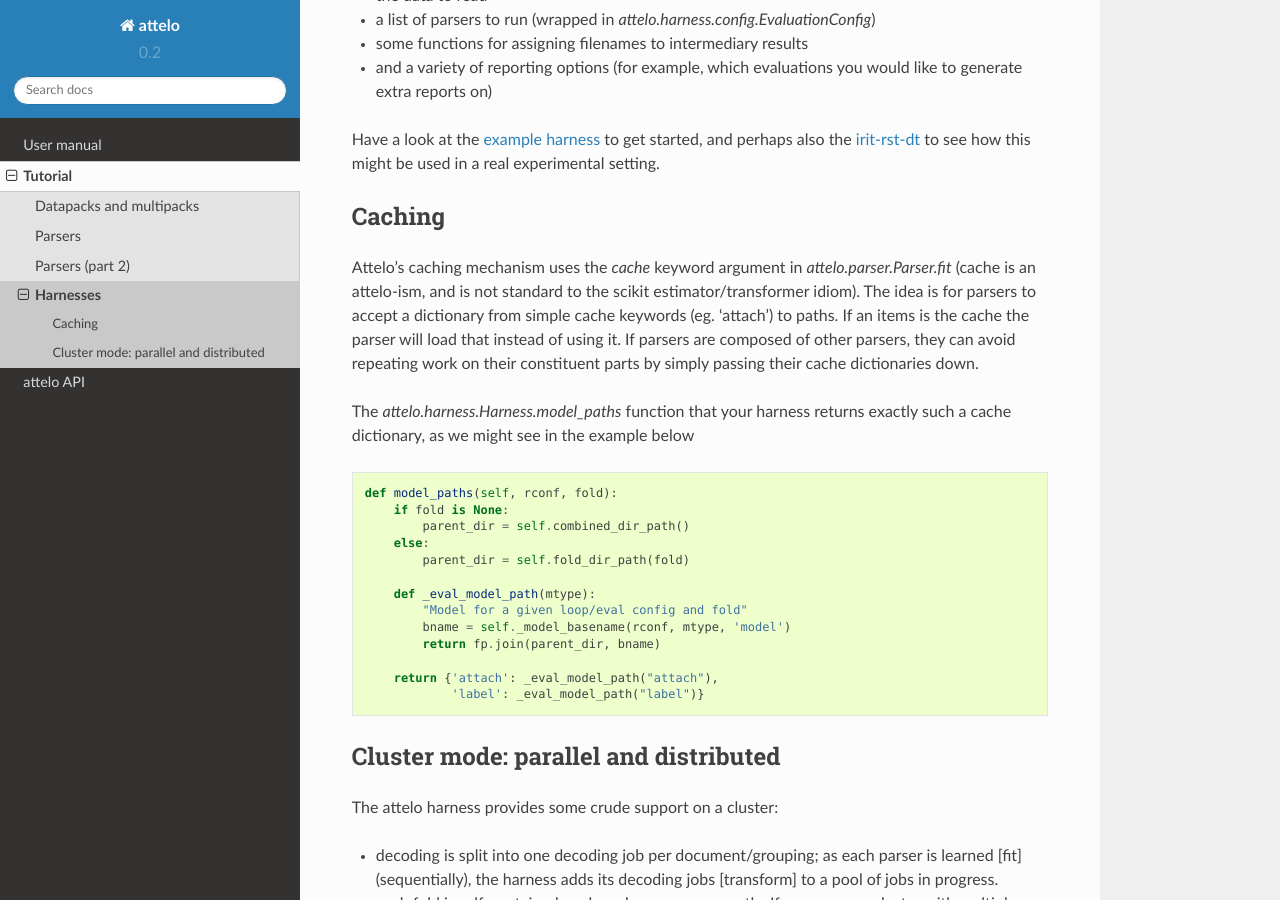
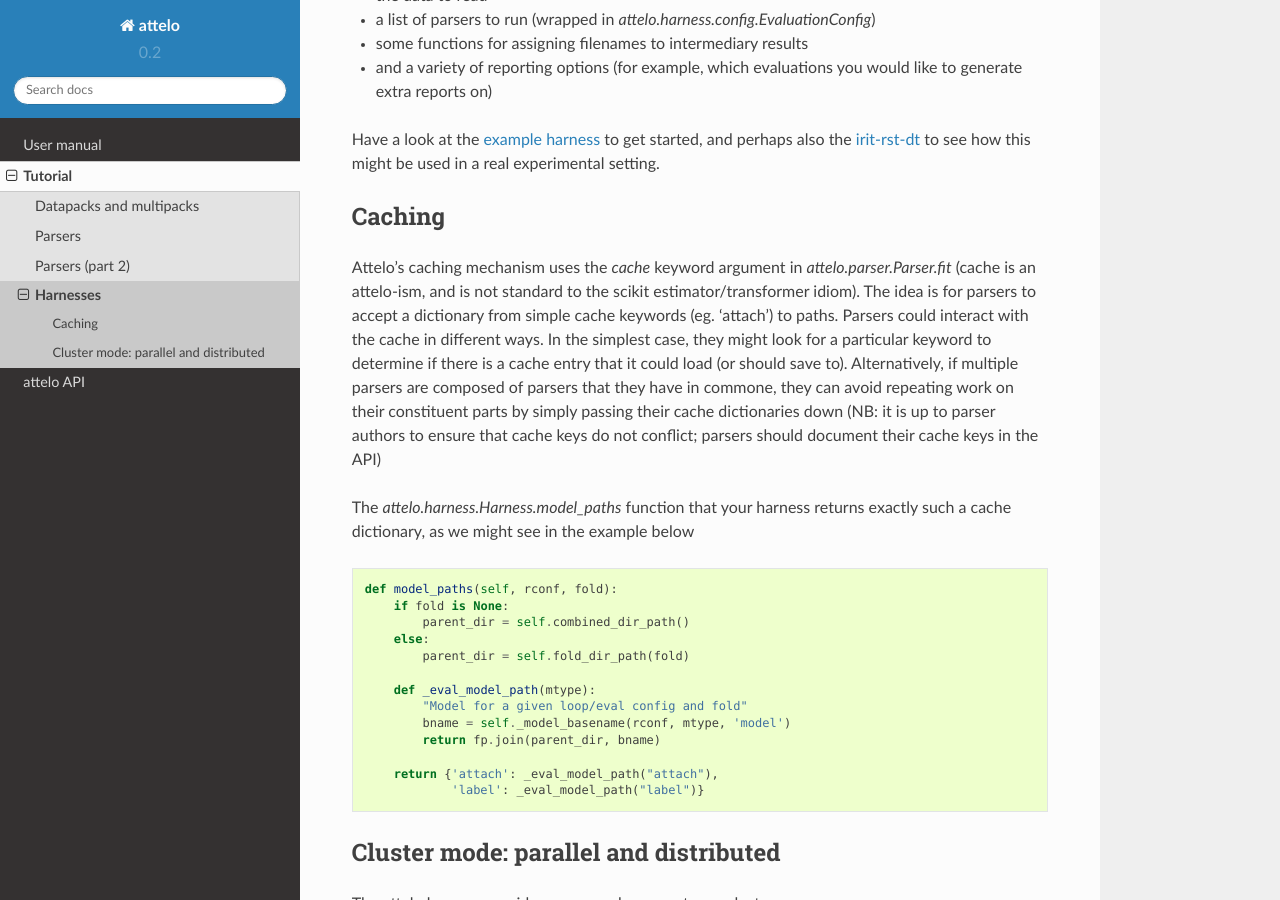
Before and after one commit to irit-melodi/attelo, a Sphinx documentation site: the page built from doc/tut_harness.rst, in a window 1280 px wide and 900 px high, scrolled down 656 px. Built offline with Sphinx 7.4.7 and the Read the Docs theme 2.0.0, drawn with Linux system fonts in a browser that asks for light colours.

Commit message:
DOC clarify caching a bit more
Knock out a typo while we're at it

```diff
--- a/doc/tut_harness.rst
+++ b/doc/tut_harness.rst
@@ -45,10 +45,14 @@ Caching
 Attelo's caching mechanism uses the `cache` keyword argument in
 `attelo.parser.Parser.fit` (cache is an attelo-ism, and is not standard to the
 scikit estimator/transformer idiom). The idea is for parsers to accept a
-dictionary from simple cache keywords (eg. 'attach') to paths.  If an items is
-the cache the parser will load that instead of using it.  If parsers are
-composed of other parsers, they can avoid repeating work on their constituent
-parts by simply passing their cache dictionaries down.
+dictionary from simple cache keywords (eg. 'attach') to paths. Parsers could
+interact with the cache in different ways. In the simplest case, they might
+look for a particular keyword to determine if there is a cache entry that
+it could load (or should save to). Alternatively, if multiple parsers are
+composed of parsers that they have in commone, they can avoid repeating work on
+their constituent parts by simply passing their cache dictionaries down
+(NB: it is up to parser authors to ensure that cache keys do not conflict;
+parsers should document their cache keys in the API)
 
 The `attelo.harness.Harness.model_paths` function that your harness returns
 exactly such a cache dictionary, as we might see in the example below
```
